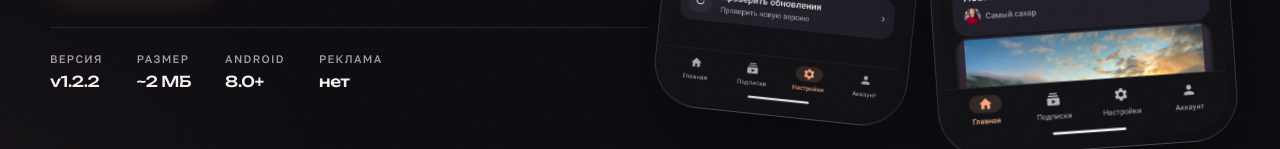
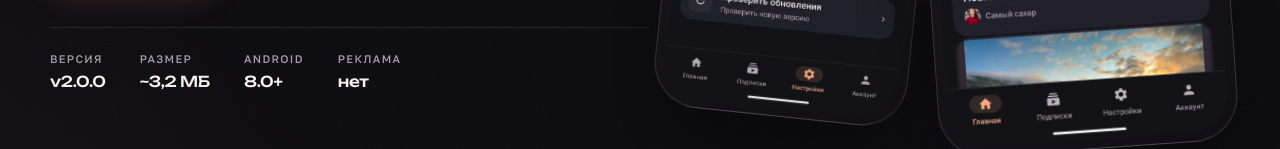
Before and after one commit to cergo666/BoostyATV, a plain HTML site: page docs/index.html in a window 1280 px wide. Shown: the part 651-800 px from the top of the page. Drawn offline with Linux system fonts and the light colour scheme; no server answers.

Commit message:
Релиз 2.0.0: переход на Jetpack Compose и новый дизайн

```diff
--- a/docs/assets/app.js
+++ b/docs/assets/app.js
@@ -7,7 +7,7 @@
   const downloadNodes = document.querySelectorAll("[data-download]");
 
   const formatSize = (bytes) => {
-    if (!Number.isFinite(bytes) || bytes <= 0) return "~2 МБ";
+    if (!Number.isFinite(bytes) || bytes <= 0) return "~3,2 МБ";
     const mb = bytes / (1024 * 1024);
     return `${mb.toFixed(mb >= 10 ? 0 : 1).replace(".", ",")} МБ`;
   };
--- a/docs/index.html
+++ b/docs/index.html
@@ -58,8 +58,8 @@
           </a>
         </div>
         <dl class="facts" aria-label="Коротко о приложении">
-          <div><dt>Версия</dt><dd data-version>v1.2.2</dd></div>
-          <div><dt>Размер</dt><dd data-size>~2 МБ</dd></div>
+          <div><dt>Версия</dt><dd data-version>v2.0.0</dd></div>
+          <div><dt>Размер</dt><dd data-size>~3,2 МБ</dd></div>
           <div><dt>Android</dt><dd>8.0+</dd></div>
           <div><dt>Реклама</dt><dd>нет</dd></div>
         </dl>
@@ -220,7 +220,7 @@
             </a>
             <a class="text-link" href="https://github.com/cergo666/BoostyATV/releases/latest">Все релизы и изменения <span aria-hidden="true">↗</span></a>
           </div>
-          <p class="download-meta"><span data-version>v1.2.2</span> · <span data-size>~2 МБ</span> · <span data-date>15 ноября 2026</span></p>
+          <p class="download-meta"><span data-version>v2.0.0</span> · <span data-size>~3,2 МБ</span> · <span data-date>20 ноября 2026</span></p>
         </div>
         <ol class="steps">
           <li><span>01</span><div><strong>Скачайте APK</strong><p>На телефон или USB-накопитель для телевизора.</p></div></li>
```
Also changed, not shown: 3 other files.
